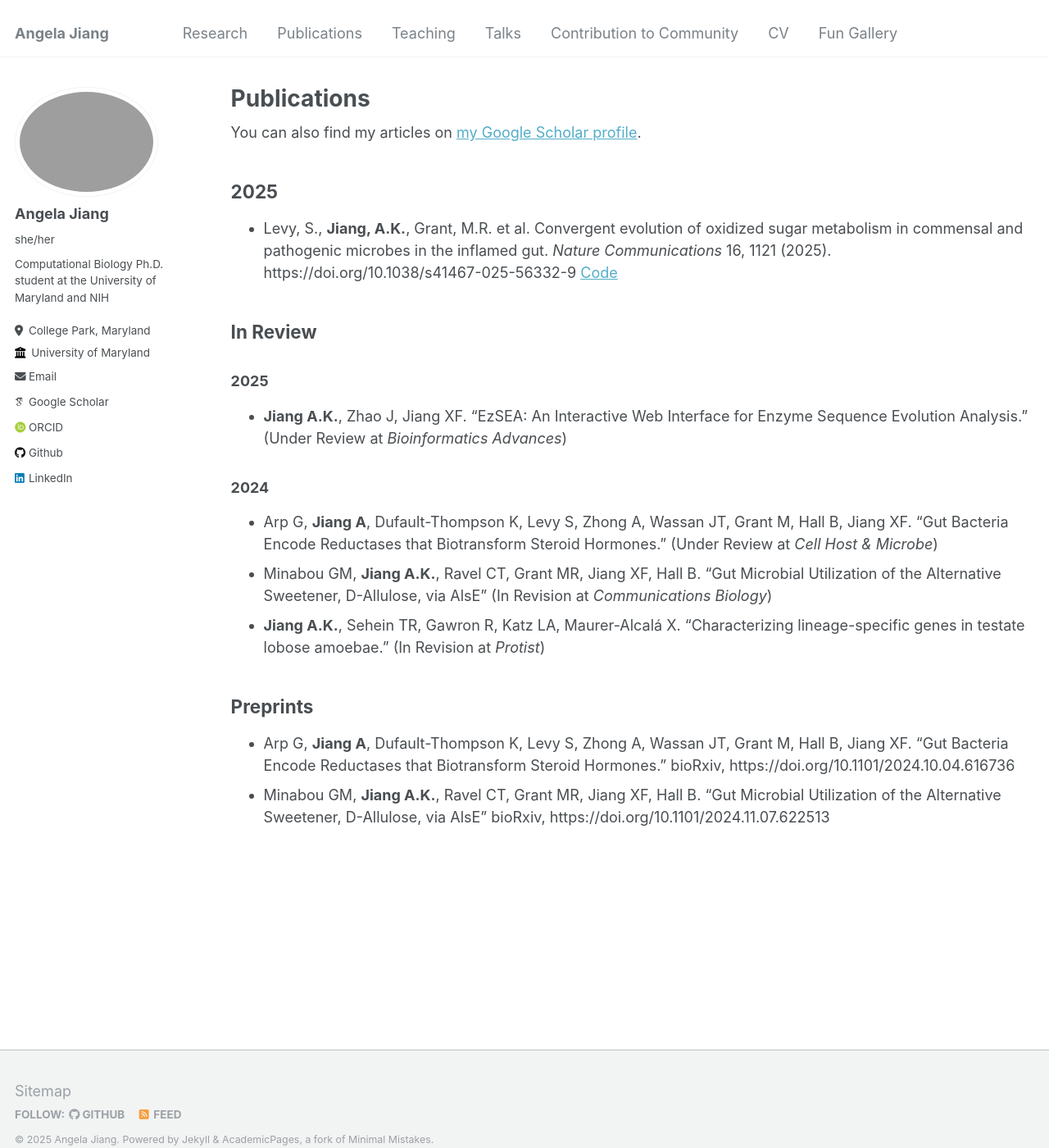
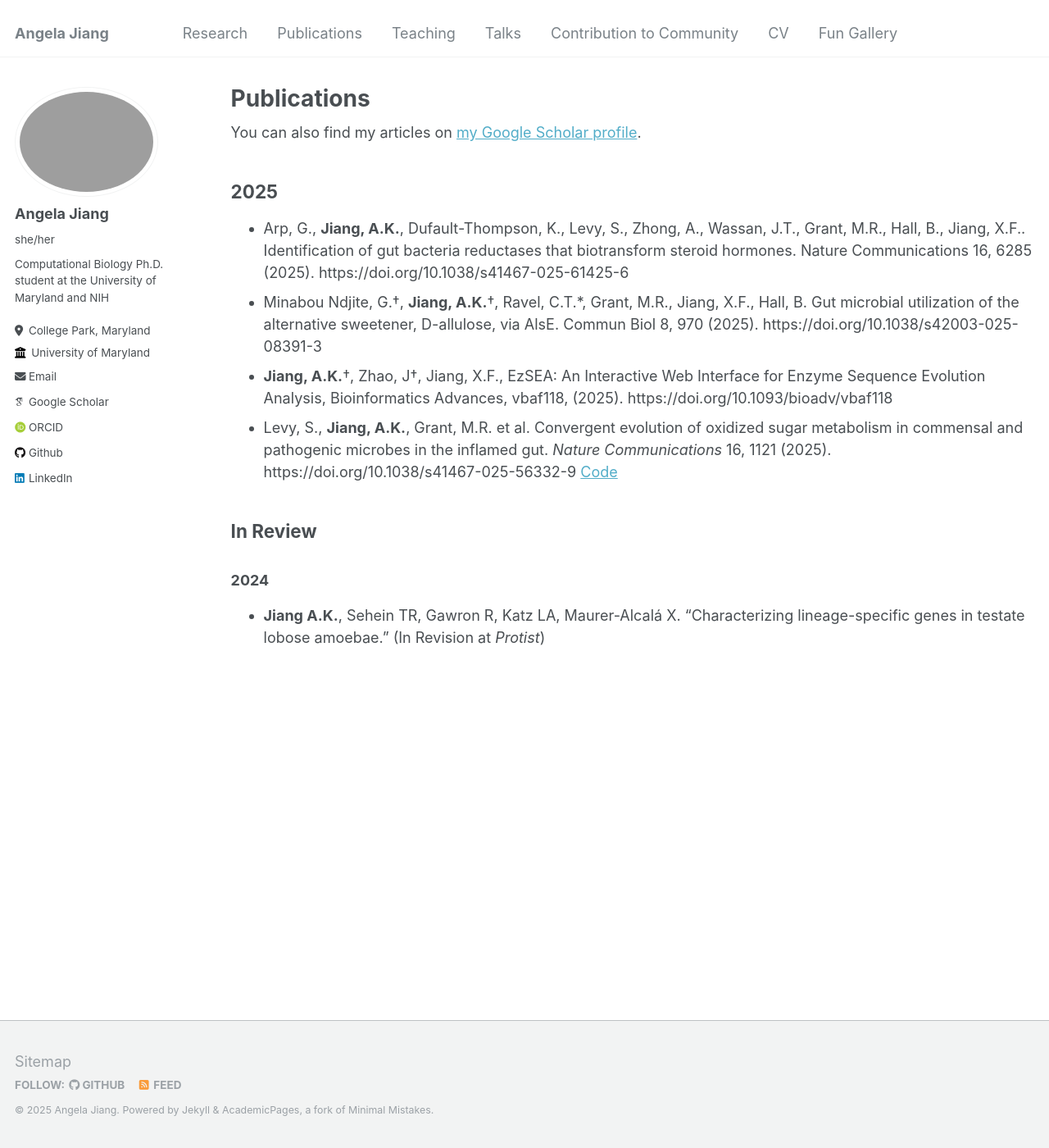
Before and after one commit to frikinzi/frikinzi.github.io, a Jekyll site: the page built from _pages/publications.md, in a window 1280 px wide and 1400 px high. Shown: the whole window at 82% size. Built offline with Jekyll 4.4.1, drawn with Linux system fonts in a browser that asks for light colours; some web fonts are replaced.

Commit message:
update publications

```diff
--- a/_pages/publications.md
+++ b/_pages/publications.md
@@ -10,17 +10,11 @@ author_profile: true
 {% endif %}
 
 ## 2025
++ Arp, G., **Jiang, A.K.**, Dufault-Thompson, K., Levy, S., Zhong, A., Wassan, J.T., Grant, M.R., Hall, B., Jiang, X.F.. Identification of gut bacteria reductases that biotransform steroid hormones. Nature Communications 16, 6285 (2025). https://doi.org/10.1038/s41467-025-61425-6
++ Minabou Ndjite, G.†, **Jiang, A.K.**†, Ravel, C.T.*, Grant, M.R., Jiang, X.F., Hall, B. Gut microbial utilization of the alternative sweetener, D-allulose, via AlsE. Commun Biol 8, 970 (2025). https://doi.org/10.1038/s42003-025-08391-3
++ **Jiang, A.K.**†, Zhao, J†, Jiang, X.F., EzSEA: An Interactive Web Interface for Enzyme Sequence Evolution Analysis, Bioinformatics Advances, vbaf118, (2025). https://doi.org/10.1093/bioadv/vbaf118
 + Levy, S., **Jiang, A.K.**, Grant, M.R. et al. Convergent evolution of oxidized sugar metabolism in commensal and pathogenic microbes in the inflamed gut. *Nature Communications* 16, 1121 (2025). https://doi.org/10.1038/s41467-025-56332-9 [Code](https://github.com/frikinzi/sugar_oxidation_bioinfo)
 
 ## In Review
-### 2025
-+ **Jiang A.K.**, Zhao J, Jiang XF. "EzSEA: An Interactive Web Interface for Enzyme Sequence Evolution Analysis." (Under Review at *Bioinformatics Advances*)
-
 ### 2024
-+ Arp G, **Jiang A**, Dufault-Thompson K, Levy S, Zhong A, Wassan JT, Grant M, Hall B, Jiang XF. “Gut Bacteria Encode Reductases that Biotransform Steroid Hormones.” (Under Review at *Cell Host & Microbe*)
-+ Minabou GM, **Jiang A.K.**, Ravel CT, Grant MR, Jiang XF, Hall B. “Gut Microbial Utilization of the Alternative Sweetener, D-Allulose, via AlsE” (In Revision at *Communications Biology*)
 + **Jiang A.K.**, Sehein TR, Gawron R, Katz LA, Maurer-Alcalá X. “Characterizing lineage-specific genes in testate lobose amoebae.” (In Revision at *Protist*)
-
-## Preprints
-+ Arp G, **Jiang A**, Dufault-Thompson K, Levy S, Zhong A, Wassan JT, Grant M, Hall B, Jiang XF. “Gut Bacteria Encode Reductases that Biotransform Steroid Hormones.” bioRxiv, https://doi.org/10.1101/2024.10.04.616736
-+ Minabou GM, **Jiang A.K.**, Ravel CT, Grant MR, Jiang XF, Hall B. “Gut Microbial Utilization of the Alternative Sweetener, D-Allulose, via AlsE” bioRxiv, https://doi.org/10.1101/2024.11.07.622513
```
